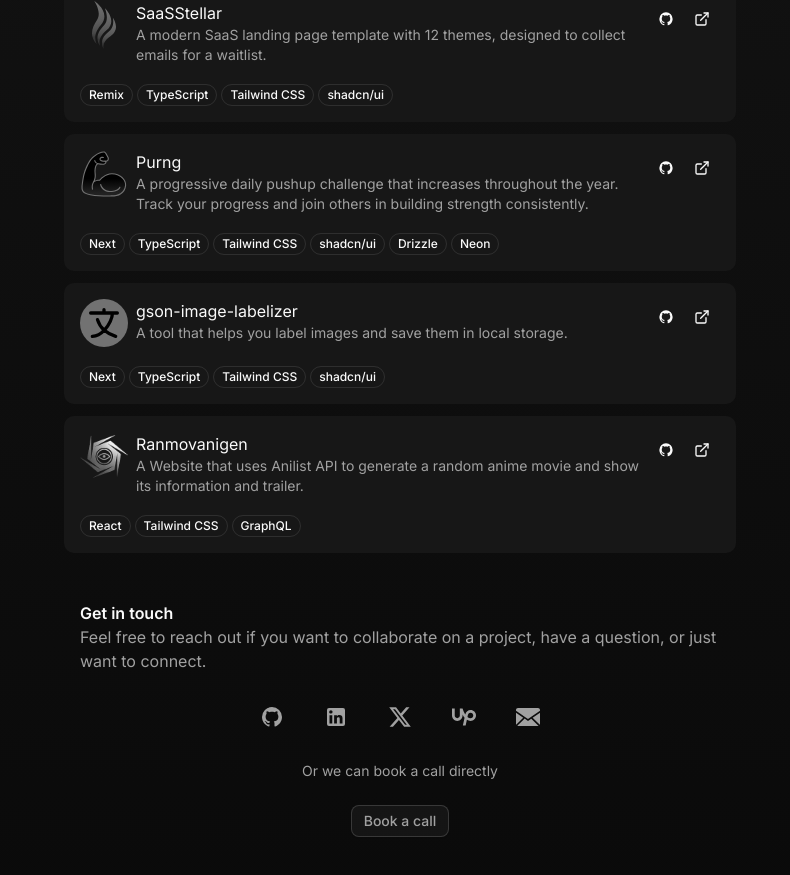
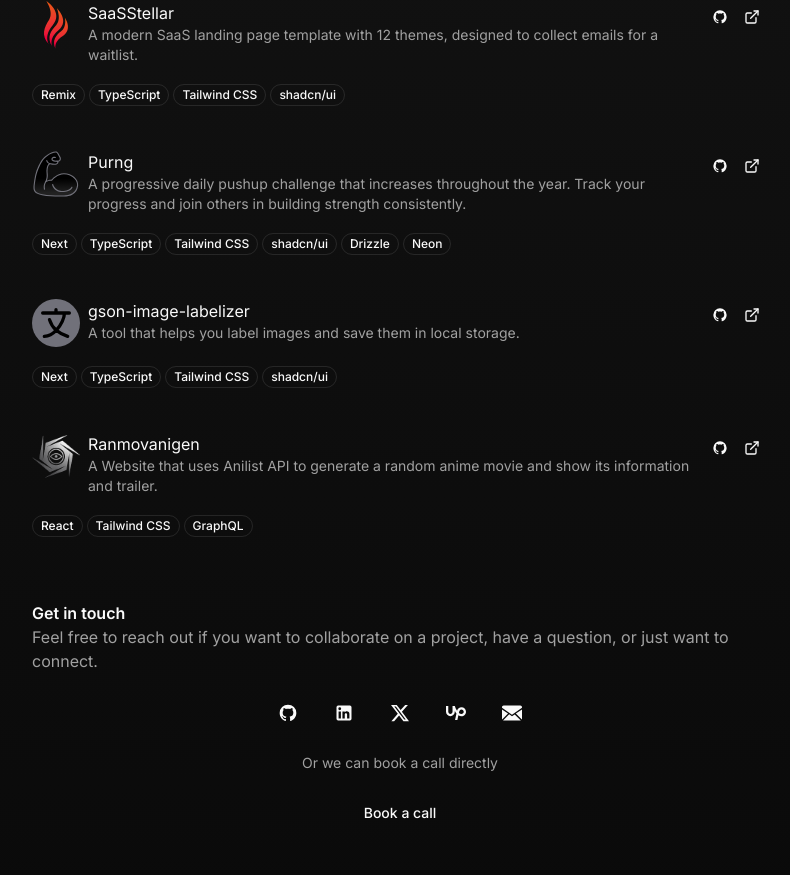
Before and after one commit to stormynight9/portfolio, a Next.js app: page /projects in a window 1280 px wide. Shown: the part 513-1388 px from the top of the page, without its empty margins (240-1030 px from the left). Built offline with nearby package versions, Linux system fonts and the light colour scheme.

Commit message:
feat: add separator component and update styles in various components

```diff
--- a/package.json
+++ b/package.json
@@ -14,6 +14,7 @@
     "@radix-ui/react-avatar": "^1.1.11",
     "@radix-ui/react-dropdown-menu": "^2.1.16",
     "@radix-ui/react-popover": "^1.1.15",
+    "@radix-ui/react-separator": "^1.1.8",
     "@radix-ui/react-slot": "^1.2.4",
     "@radix-ui/react-tooltip": "^1.2.8",
     "@vercel/analytics": "^1.5.0",
--- a/src/app/globals.css
+++ b/src/app/globals.css
@@ -3,82 +3,6 @@
 @plugin 'tailwindcss-animate';
 
 @custom-variant dark (&:is(.dark *));
-
-@layer base {
-    :root {
-        --background: 0 0% 100%;
-        --foreground: 0 0% 3.9%;
-
-        --card: 0 0% 100%;
-        --card-foreground: 0 0% 3.9%;
-
-        --popover: 0 0% 100%;
-        --popover-foreground: 0 0% 3.9%;
-
-        --primary: 0 0% 9%;
-        --primary-foreground: 0 0% 98%;
-
-        --secondary: 0 0% 96.1%;
-        --secondary-foreground: 0 0% 9%;
-
-        --muted: 0 0% 96.1%;
-        --muted-foreground: 0 0% 45.1%;
-
-        --accent: 0 0% 96.1%;
-        --accent-foreground: 0 0% 9%;
-
-        --destructive: 0 84.2% 60.2%;
-        --destructive-foreground: 0 0% 98%;
-
-        --border: 0 0% 89.8%;
-        --input: 0 0% 89.8%;
-        --ring: 0 0% 3.9%;
-
-        --radius: 0.5rem;
-
-        --chart-1: 359 2% 10%;
-        --chart-2: 240 1% 26%;
-        --chart-3: 240 1% 42%;
-        --chart-4: 240 1% 58%;
-        --chart-5: 240 2% 74%;
-    }
-
-    .dark {
-        --background: 0 0% 3.9%;
-        --foreground: 0 0% 98%;
-
-        --card: 0 0% 3.9%;
-        --card-foreground: 0 0% 98%;
-
-        --popover: 0 0% 3.9%;
-        --popover-foreground: 0 0% 98%;
-
-        --primary: 0 0% 98%;
-        --primary-foreground: 0 0% 9%;
-
-        --secondary: 0 0% 14.9%;
-        --secondary-foreground: 0 0% 98%;
-
-        --muted: 0 0% 14.9%;
-        --muted-foreground: 0 0% 63.9%;
-
-        --accent: 0 0% 14.9%;
-        --accent-foreground: 0 0% 98%;
-
-        --destructive: 0 62.8% 30.6%;
-        --destructive-foreground: 0 0% 98%;
-
-        --border: 0 0% 14.9%;
-        --input: 0 0% 14.9%;
-        --ring: 0 0% 83.1%;
-
-        --chart-1: 359 2% 90%;
-        --chart-2: 240 1% 74%;
-        --chart-3: 240 1% 58%;
-        --chart-4: 240 1% 42%;
-        --chart-5: 240 2% 26%;
-    }
-}
 
 @theme inline {
     --radius-sm: calc(var(--radius) - 4px);
@@ -103,6 +27,7 @@
     --color-border: var(--border);
     --color-input: var(--input);
     --color-ring: var(--ring);
+    --color-washed: var(--washed);
     --color-chart-1: var(--chart-1);
     --color-chart-2: var(--chart-2);
     --color-chart-3: var(--chart-3);
@@ -138,6 +63,7 @@
     --border: oklch(0.922 0 0);
     --input: oklch(0.922 0 0);
     --ring: oklch(0.708 0 0);
+    --washed: oklch(0.11 0 0);
     --chart-1: oklch(0.646 0.222 41.116);
     --chart-2: oklch(0.6 0.118 184.704);
     --chart-3: oklch(0.398 0.07 227.392);
@@ -172,6 +98,7 @@
     --border: oklch(1 0 0 / 10%);
     --input: oklch(1 0 0 / 15%);
     --ring: oklch(0.556 0 0);
+    --washed: oklch(0.2308 0 0);
     --chart-1: oklch(0.488 0.243 264.376);
     --chart-2: oklch(0.696 0.17 162.48);
     --chart-3: oklch(0.769 0.188 70.08);
@@ -188,10 +115,10 @@
 }
 
 @layer base {
-  * {
-    @apply border-border outline-ring/50;
+    * {
+        @apply border-border outline-ring/50;
     }
-  body {
-    @apply bg-background text-foreground;
+    body {
+        @apply bg-background text-foreground;
     }
 }
--- a/src/app/layout.tsx
+++ b/src/app/layout.tsx
@@ -51,7 +51,7 @@ export default function RootLayout({
                 </head>
                 <body
                     className={cn(
-                        'min-h-screen bg-background from-[#43434330] via-[#32323230] via-25% font-sans antialiased dark:bg-linear-to-b',
+                        'bg-background min-h-screen from-[#43434330] via-[#32323230] via-25% font-sans antialiased dark:bg-linear-to-b',
                         fontSans.variable
                     )}
                 >
@@ -65,7 +65,7 @@ export default function RootLayout({
                         enableSystem
                         disableTransitionOnChange
                     >
-                        <main className='mx-auto max-w-2xl py-4 md:pt-10'>
+                        <main className='mx-auto max-w-3xl py-4 md:pt-10'>
                             {children}
                             <Contact />
                         </main>
--- a/src/components/contact.tsx
+++ b/src/components/contact.tsx
@@ -32,18 +32,15 @@ const Contact = () => {
                                             aria-label={social.name}
                                             className={cn(
                                                 buttonVariants({
-                                                    variant: 'secondary',
-                                                }),
-                                                'text-muted-foreground hover:text-foreground size-8 bg-transparent p-0 transition-colors duration-200 md:size-10'
+                                                    variant: 'ghost',
+                                                    size: 'icon-sm',
+                                                })
                                             )}
                                         >
-                                            <Icon className='size-5 md:size-6' />
+                                            <Icon className='size-4 md:size-5' />
                                         </Link>
                                     </TooltipTrigger>
-                                    <TooltipContent
-                                        side='bottom'
-                                        className='text-xs'
-                                    >
+                                    <TooltipContent>
                                         {social.name}
                                     </TooltipContent>
                                 </Tooltip>
@@ -62,21 +59,15 @@ const Contact = () => {
                                         target='_blank'
                                         className={cn(
                                             buttonVariants({
-                                                variant: 'outline',
-                                                size: 'sm',
-                                            }),
-                                            'text-muted-foreground hover:text-foreground text-xs transition-colors duration-200 md:text-sm'
+                                                variant: 'ghost',
+                                                size: 'icon-sm',
+                                            })
                                         )}
                                     >
                                         Book a call
                                     </Link>
                                 </TooltipTrigger>
-                                <TooltipContent
-                                    side='bottom'
-                                    className='text-xs'
-                                >
-                                    {'cal.com'}
-                                </TooltipContent>
+                                <TooltipContent>cal.com</TooltipContent>
                             </Tooltip>
                         </>
                     )}
--- a/src/components/contribution-graph-client.tsx
+++ b/src/components/contribution-graph-client.tsx
@@ -24,8 +24,8 @@ export const ContributionGraphClient = ({
         <ContributionGraph
             data={data}
             totalCount={totalCount}
-            blockSize={11}
-            blockMargin={1}
+            blockSize={11.5}
+            blockMargin={2.25}
             fontSize={12}
             labels={{
                 totalCount: '{{count}} contributions in {{year}}',
--- a/src/components/icons.tsx
+++ b/src/components/icons.tsx
@@ -1,5 +1,6 @@
 import {
     ArrowUpRight,
+    Check,
     ExternalLink,
     LucideProps,
     Star,
@@ -536,6 +537,7 @@ export const Icons = {
     ),
     arrowUpRight: ArrowUpRight,
     star: Star,
+    check: Check,
     purng: (props: LucideProps) => (
         <svg viewBox='0 0 128 128' {...props}>
             <linearGradient
--- a/src/components/project.tsx
+++ b/src/components/project.tsx
@@ -39,20 +39,18 @@ const Project = ({
 }: ProjectProps) => {
     const Icon = Icons[icon!]
     return (
-        <Card className='group bg-accent/60 rounded-none border-none from-neutral-800/10 p-4 sm:rounded-lg dark:bg-neutral-900 dark:hover:bg-linear-to-bl'>
+        <div className='rounded-none border-none p-4 sm:rounded-lg'>
             <div className='flex flex-col gap-2'>
                 <div className='flex items-start justify-between'>
                     <div className='flex items-start gap-2'>
-                        {icon && (
-                            <Icon className='h-12 w-12 shrink-0 transition-all group-hover:saturate-100 md:saturate-0' />
-                        )}
+                        {icon && <Icon className='h-12 w-12 shrink-0' />}
                         {image && (
                             <Image
                                 src={image}
                                 width={64}
                                 height={64}
                                 alt='fds'
-                                className='h-12 w-auto shrink-0 transition-all group-hover:saturate-100 md:saturate-0'
+                                className='h-12 w-auto shrink-0'
                             />
                         )}
                         <div>
@@ -70,7 +68,7 @@ const Project = ({
                                         <TooltipTrigger asChild>
                                             <Button
                                                 asChild
-                                                size={'icon'}
+                                                size='icon-sm'
                                                 variant={'ghost'}
                                                 className='shrink-0'
                                             >
@@ -83,10 +81,7 @@ const Project = ({
                                                 </Link>
                                             </Button>
                                         </TooltipTrigger>
-                                        <TooltipContent
-                                            side='bottom'
-                                            className='bg-transparent text-xs'
-                                        >
+                                        <TooltipContent>
                                             Source Code
                                         </TooltipContent>
                                     </Tooltip>
@@ -95,7 +90,7 @@ const Project = ({
                                     <TooltipTrigger asChild>
                                         <Button
                                             asChild
-                                            size={'icon'}
+                                            size='icon-sm'
                                             variant={'ghost'}
                                             className='shrink-0'
                                         >
@@ -108,10 +103,7 @@ const Project = ({
                                             </Link>
                                         </Button>
                                     </TooltipTrigger>
-                                    <TooltipContent
-                                        side='bottom'
-                                        className='bg-transparent text-xs'
-                                    >
+                                    <TooltipContent>
                                         Visit Website
                                     </TooltipContent>
                                 </Tooltip>
@@ -142,7 +134,7 @@ const Project = ({
                     </blockquote>
                 )}
             </div>
-        </Card>
+        </div>
     )
 }
 
--- a/src/components/ui/button.tsx
+++ b/src/components/ui/button.tsx
@@ -4,7 +4,7 @@ import { cva, type VariantProps } from 'class-variance-authority'
 import * as React from 'react'
 
 const buttonVariants = cva(
-    "inline-flex items-center justify-center gap-2 whitespace-nowrap rounded-md text-sm font-medium transition-all disabled:pointer-events-none disabled:opacity-50 [&_svg]:pointer-events-none [&_svg:not([class*='size-'])]:size-4 shrink-0 [&_svg]:shrink-0 outline-none focus-visible:border-ring focus-visible:ring-ring/50 focus-visible:ring-[3px] aria-invalid:ring-destructive/20 dark:aria-invalid:ring-destructive/40 aria-invalid:border-destructive",
+    "inline-flex items-center justify-center gap-2 whitespace-nowrap rounded-md text-sm font-medium transition-all disabled:pointer-events-none disabled:opacity-50 [&_svg]:pointer-events-none [&_svg:not([class*='size-'])]:size-4 shrink-0 [&_svg]:shrink-0 outline-none focus-visible:border-ring focus-visible:ring-ring/50 focus-visible:ring-[3px] aria-invalid:ring-destructive/20 dark:aria-invalid:ring-destructive/40 aria-invalid:border-destructive cursor-pointer",
     {
         variants: {
             variant: {
--- a/src/components/ui/tooltip.tsx
+++ b/src/components/ui/tooltip.tsx
@@ -4,26 +4,56 @@ import { cn } from '@/lib/utils'
 import * as TooltipPrimitive from '@radix-ui/react-tooltip'
 import * as React from 'react'
 
-const TooltipProvider = TooltipPrimitive.Provider
+function TooltipProvider({
+    delayDuration = 0,
+    ...props
+}: React.ComponentProps<typeof TooltipPrimitive.Provider>) {
+    return (
+        <TooltipPrimitive.Provider
+            data-slot='tooltip-provider'
+            delayDuration={delayDuration}
+            {...props}
+        />
+    )
+}
 
-const Tooltip = TooltipPrimitive.Root
+function Tooltip({
+    ...props
+}: React.ComponentProps<typeof TooltipPrimitive.Root>) {
+    return (
+        <TooltipProvider>
+            <TooltipPrimitive.Root data-slot='tooltip' {...props} />
+        </TooltipProvider>
+    )
+}
 
-const TooltipTrigger = TooltipPrimitive.Trigger
+function TooltipTrigger({
+    ...props
+}: React.ComponentProps<typeof TooltipPrimitive.Trigger>) {
+    return <TooltipPrimitive.Trigger data-slot='tooltip-trigger' {...props} />
+}
 
-const TooltipContent = React.forwardRef<
-    React.ElementRef<typeof TooltipPrimitive.Content>,
-    React.ComponentPropsWithoutRef<typeof TooltipPrimitive.Content>
->(({ className, sideOffset = 4, ...props }, ref) => (
+function TooltipContent({
+    className,
+    sideOffset = 6,
+    children,
+    ...props
+}: React.ComponentProps<typeof TooltipPrimitive.Content>) {
+    return (
+        <TooltipPrimitive.Portal>
             <TooltipPrimitive.Content
-        ref={ref}
+                data-slot='tooltip-content'
                 sideOffset={sideOffset}
                 className={cn(
-            'z-50 overflow-hidden rounded-md border bg-popover px-3 py-1.5 text-sm text-popover-foreground shadow-md animate-in fade-in-0 zoom-in-95 data-[state=closed]:animate-out data-[state=closed]:fade-out-0 data-[state=closed]:zoom-out-95 data-[side=bottom]:slide-in-from-top-2 data-[side=left]:slide-in-from-right-2 data-[side=right]:slide-in-from-left-2 data-[side=top]:slide-in-from-bottom-2',
+                    'bg-background text-foreground animate-in fade-in-0 zoom-in-95 data-[state=closed]:animate-out data-[state=closed]:fade-out-0 data-[state=closed]:zoom-out-95 data-[side=bottom]:slide-in-from-top-2 data-[side=left]:slide-in-from-right-2 data-[side=right]:slide-in-from-left-2 data-[side=top]:slide-in-from-bottom-2 dark:bg-washed dark:border-input z-50 w-fit origin-(--radix-tooltip-content-transform-origin) rounded-md border px-3 py-1.5 text-xs text-balance',
                     className
                 )}
                 {...props}
-    />
-))
-TooltipContent.displayName = TooltipPrimitive.Content.displayName
+            >
+                {children}
+            </TooltipPrimitive.Content>
+        </TooltipPrimitive.Portal>
+    )
+}
 
 export { Tooltip, TooltipTrigger, TooltipContent, TooltipProvider }
```
Also changed, not shown: src/app/page.tsx (+8 -2 lines), src/components/header.tsx (+85 -12 lines), src/components/ui/separator.tsx (added, +31 -0 lines), 1 other file (tests, documents, lock files or other folders). Lines whose indentation alone changed are shown as unchanged.
